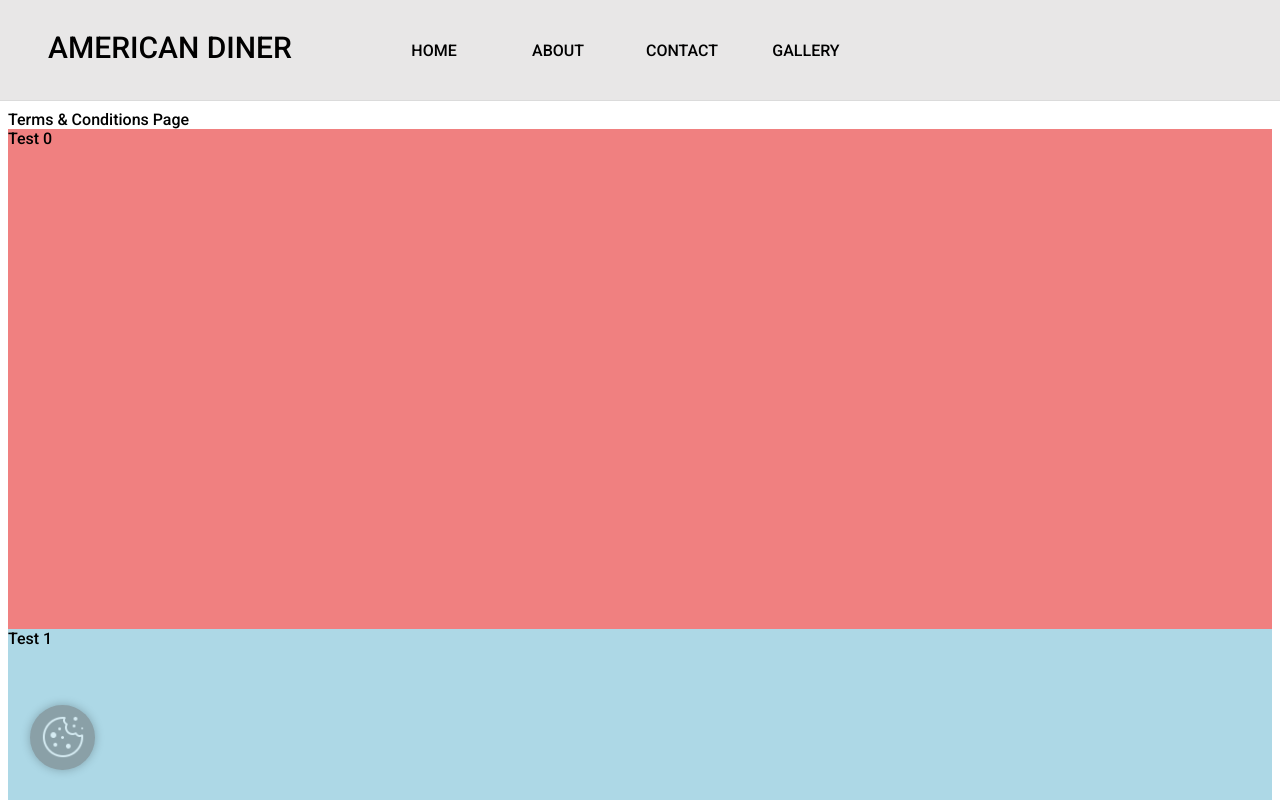
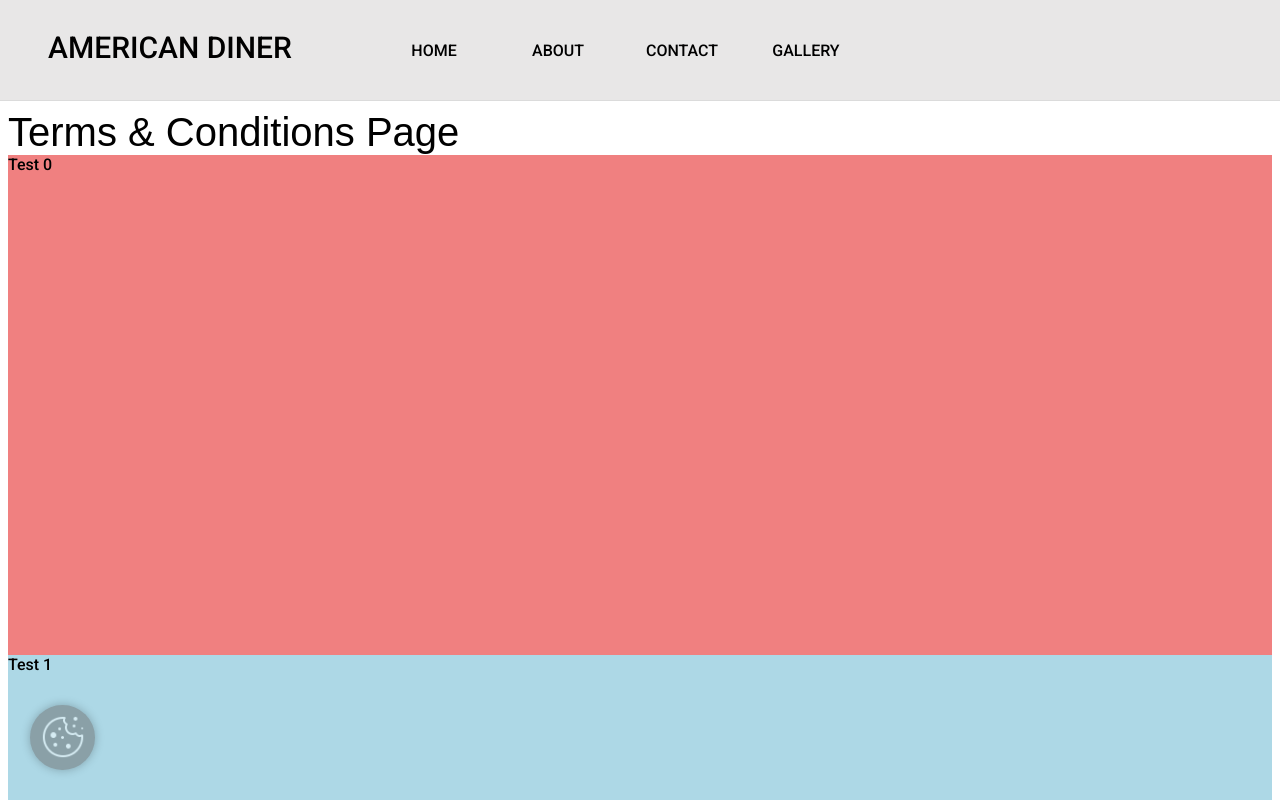
Before and after one commit to jordanandrewks/american-diner, a Next.js app: page /terms in a window 1280 px wide. Shown: the top 800 px of the page. Built offline with nearby package versions, Linux system fonts and the light colour scheme.

Commit message:
Misc Pages init
Will try make the layout generic

```diff
--- a/src/app/(footer)/terms/page.jsx
+++ b/src/app/(footer)/terms/page.jsx
@@ -1,6 +1,8 @@
+import styles from "./terms.module.css"
+
 export default function Terms() {
     return (
-        <div>
+        <div className={styles.title}>
             Terms & Conditions Page
         </div>
     );
--- /dev/null
+++ b/src/app/(footer)/terms/terms.module.css
@@ -0,0 +1,4 @@
+.title {
+  font-family: Arial, Helvetica, sans-serif;
+  font-size: 40px;
+}
```
